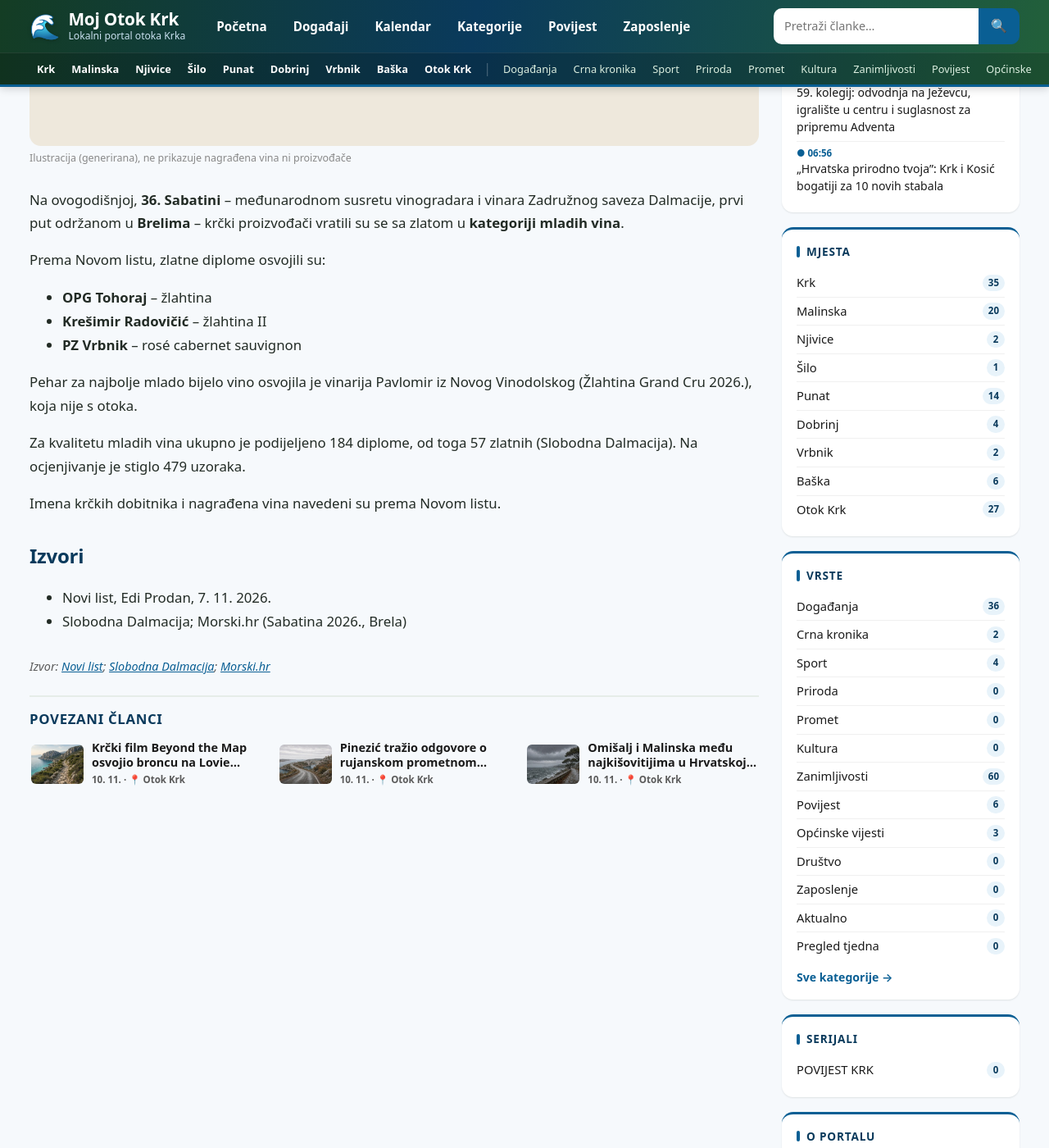
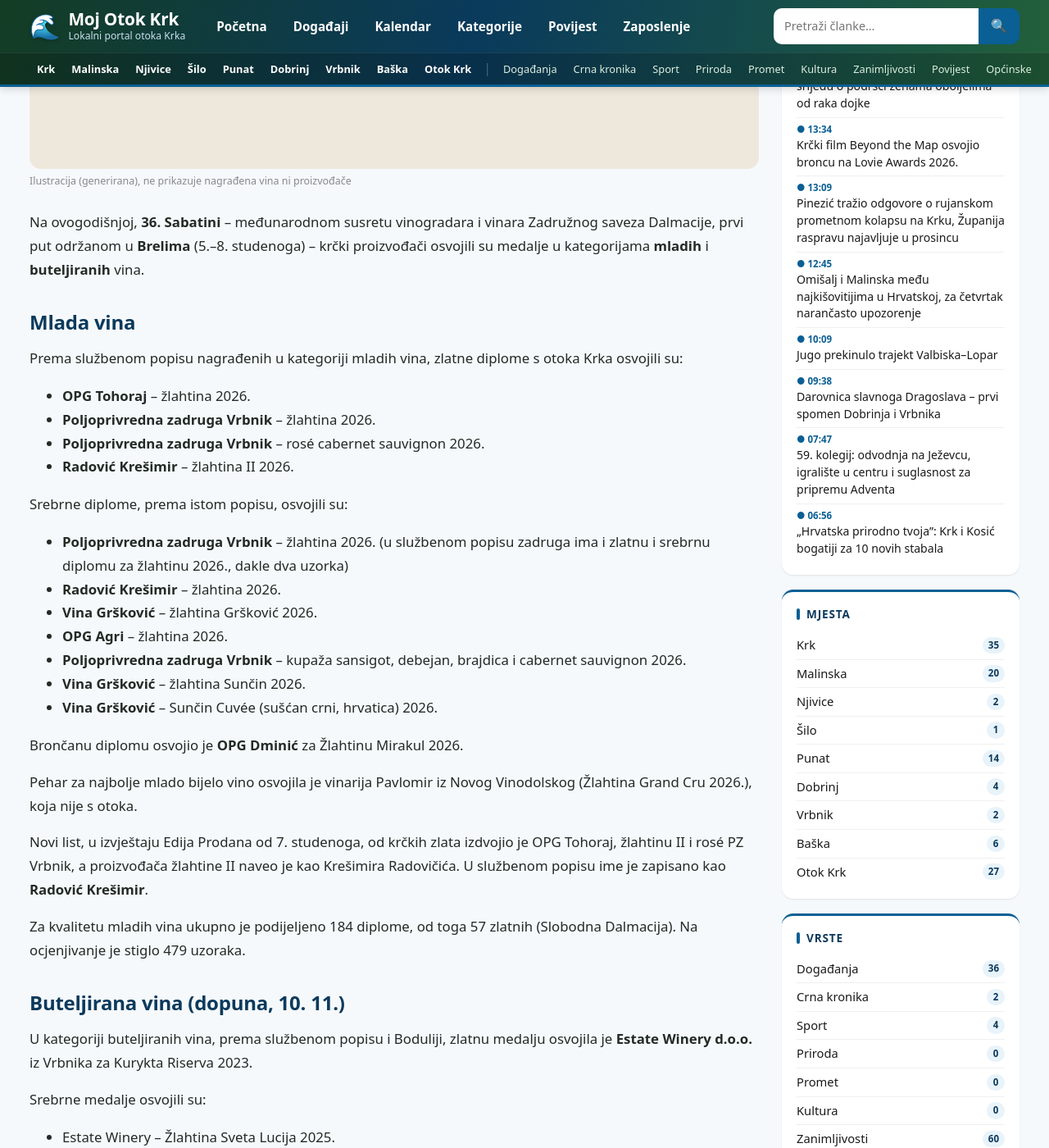
Before and after one commit to MojGK/moj-otok-krk, a Jekyll site: the page built from _posts/2026-11-07-krcki-vinari-zlato-sabatina-brela.md, in a window 1280 px wide and 1400 px high, scrolled down 725 px. Shown: the whole window at 82% size. Built offline with Jekyll 4.4.1, drawn with Linux system fonts in a browser that asks for light colours; some of the changed text lies outside the part shown.

Commit message:
10.11: Dopuna Sabatine – buteljirana vina i službeni popis mladih vina

```diff
--- a/_posts/2026-11-07-krcki-vinari-zlato-sabatina-brela.md
+++ b/_posts/2026-11-07-krcki-vinari-zlato-sabatina-brela.md
@@ -5,28 +5,58 @@ date: 2026-11-07 15:55:00 +0100
 location: Otok Krk
 type: Zanimljivosti
 categories: [Otok Krk, Zanimljivosti]
-excerpt: "Na 36. Sabatini u Brelima zlatne diplome u kategoriji mladih vina, prema Novom listu, osvojili su OPG Tohoraj (žlahtina), Krešimir Radovičić (žlahtina II) i PZ Vrbnik (rosé cabernet sauvignon)."
+excerpt: "Na 36. Sabatini u Brelima krčki vinari osvojili su zlato i srebro u kategorijama mladih i buteljiranih vina. U službenom popisu mladih vina zlatne diplome, uz ostale, pripale su OPG-u Tohoraj, PZ Vrbnik i Krešimiru Radoviću."
 image: /assets/images/krcki-vinari-sabatina-ilustracija.jpg
 image_alt: "Neutralna ilustracija: tri čaše vina, dvije bijelog i jedna rosé"
 image_credit: "Ilustracija (generirana), ne prikazuje nagrađena vina ni proizvođače"
-source: "[Novi list](https://www.novilist.hr/rijeka-regija/rijeka/pavlomirska-zlahtina-najbolje-je-mlado-bijelo-vino-na-sabatini/); [Slobodna Dalmacija](https://slobodnadalmacija.hr/split-i-zupanija/obala/na-sabatini-urucena-cetiri-pehara-za-najbolja-mlada-i-otvorena-vina-vinarima-podijeljeno-268-diploma-1588979); [Morski.hr](https://www.morski.hr/sabatina-2026-dodijeljena-priznanja-u-kategoriji-mladih-i-otvorenih-vina/)"
+source: "[službeni popis mladih vina, Sabatina 2026.](https://gospodarski.hr/wp-content/uploads/Nagradeni-na-Sabatini-2026-mlada-vina.pdf); [službeni popis buteljiranih vina](https://gospodarski.hr/wp-content/uploads/Nagradeni-na-Sabatini-2026-buteljirana-vina.pdf); [Novi list](https://www.novilist.hr/rijeka-regija/rijeka/pavlomirska-zlahtina-najbolje-je-mlado-bijelo-vino-na-sabatini/); [Bodulija.net](https://bodulija.net/krcka-vina-briljirala-na-36-medunarodnom-susretu-vinogradara-i-vinara-sabatina-2026/); [Slobodna Dalmacija](https://slobodnadalmacija.hr/split-i-zupanija/obala/na-sabatini-urucena-cetiri-pehara-za-najbolja-mlada-i-otvorena-vina-vinarima-podijeljeno-268-diploma-1588979)"
 ---
 
-Na ovogodišnjoj, **36. Sabatini** – međunarodnom susretu vinogradara i vinara Zadružnog saveza Dalmacije, prvi put održanom u **Brelima** – krčki proizvođači vratili su se sa zlatom u **kategoriji mladih vina**.
+Na ovogodišnjoj, **36. Sabatini** – međunarodnom susretu vinogradara i vinara Zadružnog saveza Dalmacije, prvi put održanom u **Brelima** (5.–8. studenoga) – krčki proizvođači osvojili su medalje u kategorijama **mladih** i **buteljiranih** vina.
 
-Prema Novom listu, zlatne diplome osvojili su:
+## Mlada vina
 
-- **OPG Tohoraj** – žlahtina
-- **Krešimir Radovičić** – žlahtina II
-- **PZ Vrbnik** – rosé cabernet sauvignon
+Prema službenom popisu nagrađenih u kategoriji mladih vina, zlatne diplome s otoka Krka osvojili su:
+
+- **OPG Tohoraj** – žlahtina 2026.
+- **Poljoprivredna zadruga Vrbnik** – žlahtina 2026.
+- **Poljoprivredna zadruga Vrbnik** – rosé cabernet sauvignon 2026.
+- **Radović Krešimir** – žlahtina II 2026.
+
+Srebrne diplome, prema istom popisu, osvojili su:
+
+- **Poljoprivredna zadruga Vrbnik** – žlahtina 2026. (u službenom popisu zadruga ima i zlatnu i srebrnu diplomu za žlahtinu 2026., dakle dva uzorka)
+- **Radović Krešimir** – žlahtina 2026.
+- **Vina Gršković** – žlahtina Gršković 2026.
+- **OPG Agri** – žlahtina 2026.
+- **Poljoprivredna zadruga Vrbnik** – kupaža sansigot, debejan, brajdica i cabernet sauvignon 2026.
+- **Vina Gršković** – žlahtina Sunčin 2026.
+- **Vina Gršković** – Sunčin Cuvée (sušćan crni, hrvatica) 2026.
+
+Brončanu diplomu osvojio je **OPG Dminić** za Žlahtinu Mirakul 2026.
 
 Pehar za najbolje mlado bijelo vino osvojila je vinarija Pavlomir iz Novog Vinodolskog (Žlahtina Grand Cru 2026.), koja nije s otoka.
 
+Novi list, u izvještaju Edija Prodana od 7. studenoga, od krčkih zlata izdvojio je OPG Tohoraj, žlahtinu II i rosé PZ Vrbnik, a proizvođača žlahtine II naveo je kao Krešimira Radovičića. U službenom popisu ime je zapisano kao **Radović Krešimir**.
+
 Za kvalitetu mladih vina ukupno je podijeljeno 184 diplome, od toga 57 zlatnih (Slobodna Dalmacija). Na ocjenjivanje je stiglo 479 uzoraka.
 
-Imena krčkih dobitnika i nagrađena vina navedeni su prema Novom listu.
+## Buteljirana vina (dopuna, 10. 11.)
+
+U kategoriji buteljiranih vina, prema službenom popisu i Boduliji, zlatnu medalju osvojila je **Estate Winery d.o.o.** iz Vrbnika za Kurykta Riserva 2023.
+
+Srebrne medalje osvojili su:
+
+- Estate Winery – Žlahtina Sveta Lucija 2025.
+- Estate Winery – Žlahtina Sveta Lucija, odležana 2024.
+- Estate Winery – Imolata 2023.
+- Estate Winery – Maestral 2023.
+- **OPG Tohoraj** – Žlahtina Tohoraj 2025.
 
 ## Izvori
 
+- Službeni popis nagrađenih na Sabatini 2026., kategorija mladih vina (Gospodarski list)
+- Službeni popis nagrađenih na Sabatini 2026., kategorija buteljiranih vina (Gospodarski list)
 - Novi list, Edi Prodan, 7. 11. 2026.
-- Slobodna Dalmacija; Morski.hr (Sabatina 2026., Brela)
+- Bodulija.net, 10. 11. 2026.
+- Slobodna Dalmacija (ukupan broj diploma za mlada vina)
```
